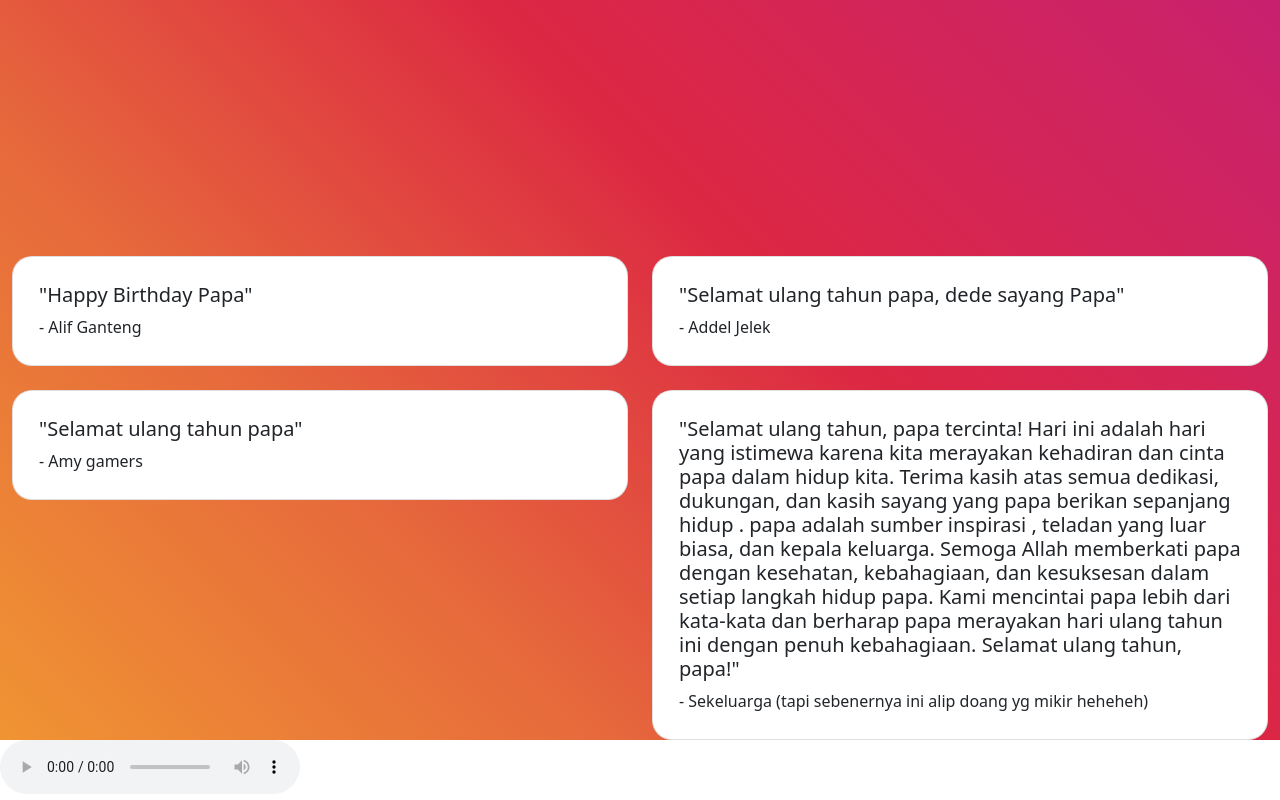
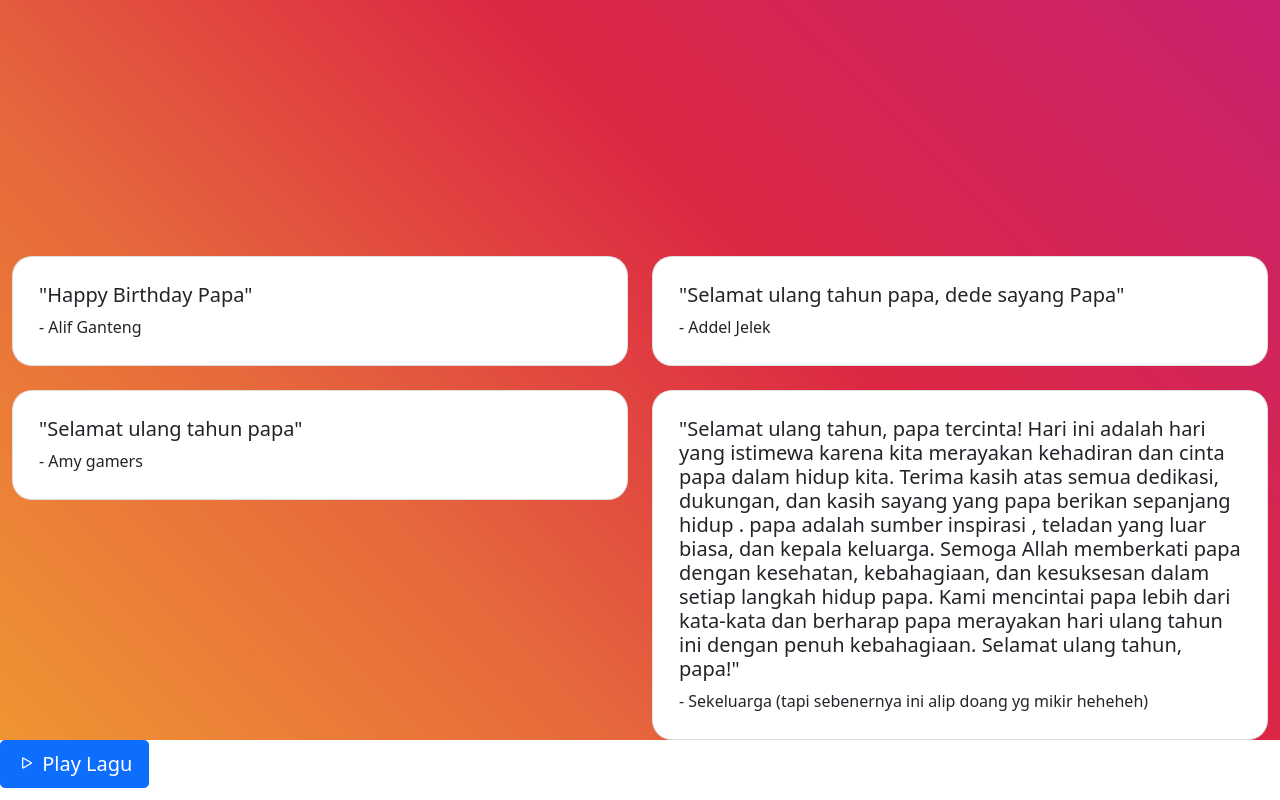
Before and after one commit to alifaryaputraaswangga/WebsiteUlangtahun, a plain HTML site: page index.html in a window 1280 px wide. Shown: the part 456-1256 px from the top of the page. Drawn offline with nearby package versions, Linux system fonts and the light colour scheme.

Commit message:
Update2 index.html

```diff
--- a/index.html
+++ b/index.html
@@ -7,6 +7,9 @@
 
   <!-- Bootstrap CSS -->
   <link href="https://cdn.jsdelivr.net/npm/bootstrap@5.0.2/dist/css/bootstrap.min.css" rel="stylesheet" integrity="sha384-EVSTQN3/azprG1Anm3QDgpJLIm9Nao0Yz1ztcQTwFspd3yD65VohhpuuCOmLASjC" crossorigin="anonymous">
+
+  <!-- Bootstrap Icons CSS -->
+  <link href="https://cdn.jsdelivr.net/npm/bootstrap-icons@1.25.0/dist/css/bootstrap-icons.min.css" rel="stylesheet">
 
   <title>Happy Birthday Papa</title>
   <style type="text/css">
@@ -88,10 +91,15 @@ div.card {
   </div>
 
   <!-- Audio Element -->
-  <audio controls>
+  <audio id="backgroundAudio" autoplay loop>
     <source src="if.mp3" type="audio/mpeg">
+  </audio>
 
-  </audio>
+  <!-- Play Button -->
+  <button id="playButton" class="btn btn-primary btn-lg" onclick="toggleAudio()">
+    <span id="playIcon" class="bi bi-play"></span> Play Lagu
+  </button>
+
   <!-- Optional JavaScript; choose one of the two! -->
 
   <!-- Option 1: Bootstrap Bundle with Popper -->
@@ -121,6 +129,25 @@ div.card {
       .typeString('Barakallah Fii Umrik sehat selalu tambah sayang sama mama, Alif, Addel dan Cumi')
       .pauseFor(1000)
       .start();
+
+    // Toggle Audio Function
+    function toggleAudio() {
+      var audio = document.getElementById('backgroundAudio');
+      var playButton = document.getElementById('playButton');
+      var playIcon = document.getElementById('playIcon');
+
+      if (audio.paused) {
+        audio.play();
+        playIcon.classList.remove('bi-play');
+        playIcon.classList.add('bi-pause');
+        playButton.innerHTML = '<span class="bi bi-pause"></span> Pause Lagu';
+      } else {
+        audio.pause();
+        playIcon.classList.remove('bi-pause');
+        playIcon.classList.add('bi-play');
+        playButton.innerHTML = '<span class="bi bi-play"></span> Play Lagu';
+      }
+    }
   </script>
 </body>
 </html>
```
Lines whose indentation alone changed are shown as unchanged.
